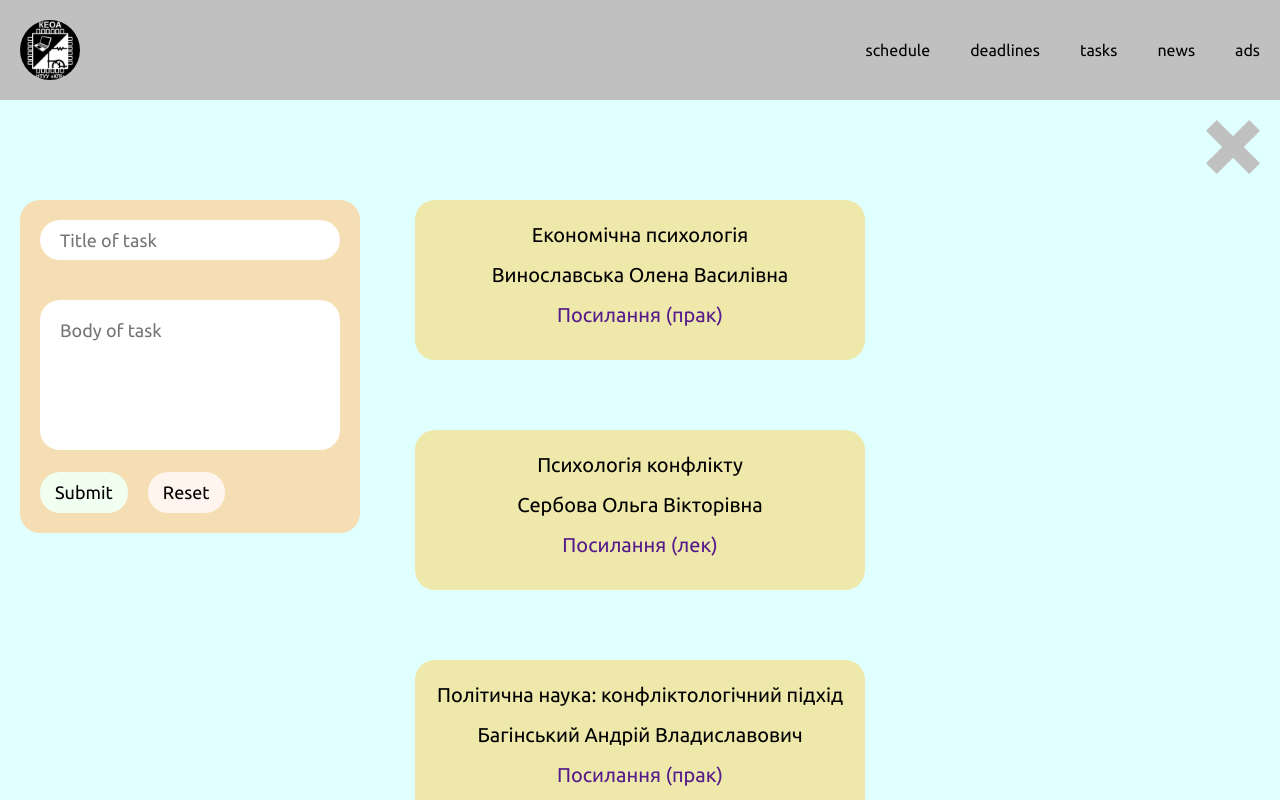
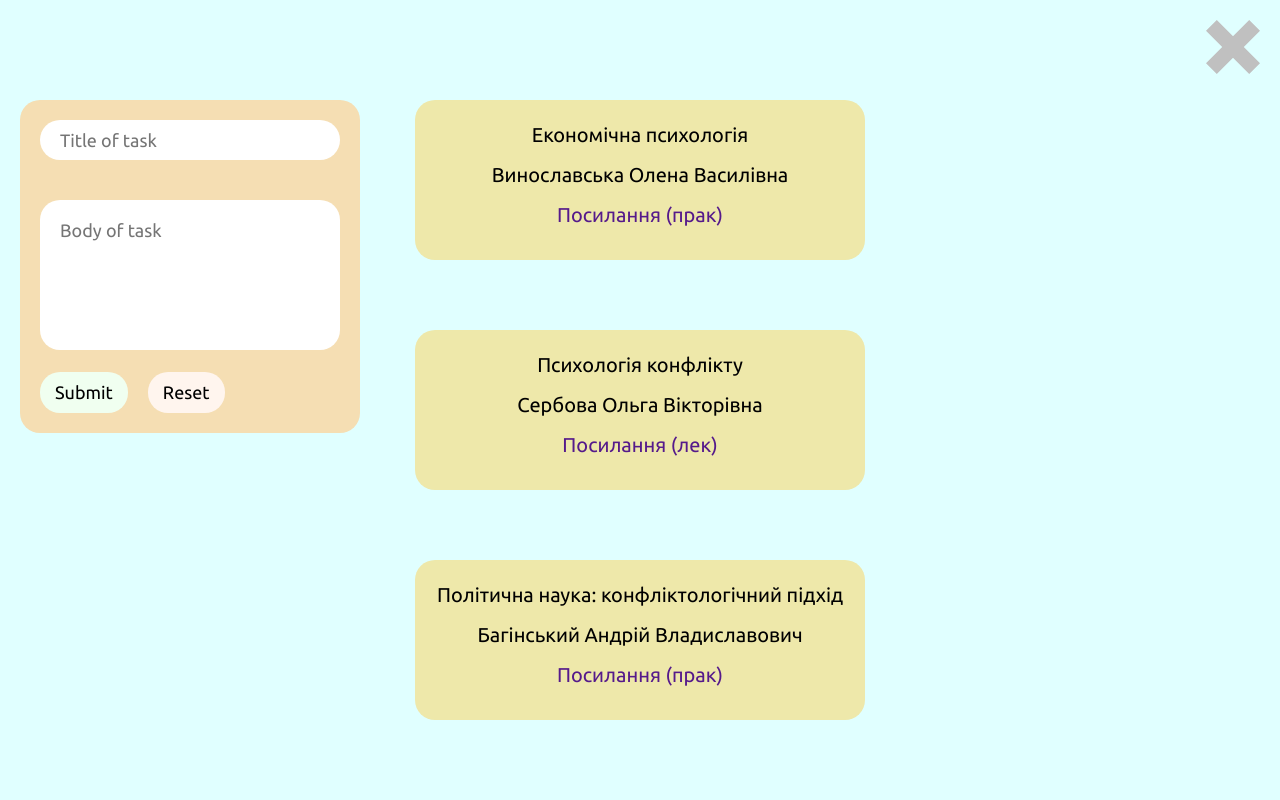
Before and after one commit to denispolovyan/dk12_website, a Vue app: page / in a window 1280 px wide. Both pictures are taken after a click on the element 640 px from the left and 461 px from the top of the page. Shown: the top 800 px of the page. Built offline with nearby package versions, Linux system fonts and the light colour scheme.

Commit message:
more optimization

```diff
--- a/src/assets/css/WorkingSchedule.css
+++ b/src/assets/css/WorkingSchedule.css
@@ -45,7 +45,7 @@
   z-index: 50;
   background-color: #e0ffff;
   position: fixed;
-  top: 100px;
+  top: 0px;
   left: 0px;
   width: 100%;
   height: 100%;
--- a/src/components/CloseModalWindow.vue
+++ b/src/components/CloseModalWindow.vue
@@ -1,16 +1,6 @@
 <template>
-  <div class="data__close" @click="addScroll"></div>
+  <div class="data__close"></div>
 </template>
-
-<script>
-export default {
-  methods: {
-    addScroll() {
-      document.body.style.overflow = "scroll";
-    },
-  },
-};
-</script>
 
 <style scoped>
 .data__close {
--- a/src/components/DayNavbar.vue
+++ b/src/components/DayNavbar.vue
@@ -1,9 +1,5 @@
 <template>
-  <div
-    class="days__navbar"
-    @click="getDayofTheWeek"
-    v-if="clientWidth < 920"
-  >
+  <div class="days__navbar" @click="getDayofTheWeek" v-if="clientWidth < 920">
     <div
       id="monday"
       class="days__item"
@@ -73,6 +69,12 @@
 
 <script>
 export default {
+  props: {
+    clientWidth: {
+      type: Number,
+      required: false,
+    },
+  },
 
   data: () => {
     return {
@@ -83,7 +85,6 @@ export default {
         thursday: false,
         friday: false,
       },
-		clientWidth: false
     };
   },
   methods: {
@@ -93,18 +94,8 @@ export default {
       }
       let element = e.target.id;
       this.days[element] = true;
-		this.$emit("setDaysList", this.days)
+      this.$emit("setDaysList", this.days);
     },
-    getWindowSize() {
-      this.clientWidth = window.screen.width;
-    },
-  },
-  mounted() {
-    window.addEventListener("resize", this.getWindowSize);
-    this.getWindowSize();
-  },
-  beforeUnmount() {
-    window.removeEventListener("resize", this.getWindowSize);
   },
 };
 </script>
--- a/src/components/TodoListForm.vue
+++ b/src/components/TodoListForm.vue
@@ -1,7 +1,7 @@
 <template>
   <div class="todo-list">
     <div class="todo-list__body">
-      <div class="todo-list__title">
+      <div class="todo-list__title" @click="showWarningMessage = false">
         <input
           autocomplete="off"
           tabindex="1"
@@ -11,7 +11,10 @@
           maxlength="20"
         />
       </div>
-      <div class="todo__list__text">
+      <div v-if="showWarningMessage" style="color: red">
+        <p>max 2 todo</p>
+      </div>
+      <div class="todo-list__text" @click="showWarningMessage = false">
         <textarea
           tabindex="2"
           id="taskBody"
@@ -38,7 +41,14 @@
 <script>
 export default {
   props: {
-    index: Number,
+    index: String,
+    filteredTodoList: Number,
+  },
+
+  data: () => {
+    return {
+      showWarningMessage: false,
+    };
   },
 
   methods: {
@@ -47,6 +57,7 @@ export default {
       document.getElementById("taskTitle").value = "";
     },
     addTodo() {
+      if (this.filteredTodoList < 2) {
         const title = document.getElementById("taskTitle").value;
         const body = document.getElementById("taskBody").value;
         if (title && body) {
@@ -58,6 +69,9 @@ export default {
           this.$emit("addTodo", currentTodo);
         }
         this.resetForm();
+      } else {
+        this.showWarningMessage = true;
+      }
     },
   },
 };
@@ -75,8 +89,8 @@ export default {
 .todo-list__body {
   padding: 20px;
 }
-.todo-list__title {
-  margin: 0px 0px 40px 0px;
+.todo-list__text {
+  margin: 40px 0px 0px 0px;
 }
 .todo-list__title input {
   font-size: 18px;
@@ -85,7 +99,7 @@ export default {
   width: 300px;
   height: 40px;
 }
-.todo__list__text textarea {
+.todo-list__text textarea {
   font-size: 18px;
   padding: 20px 20px;
   border-radius: 20px;
--- a/src/components/WorkingSchedule.vue
+++ b/src/components/WorkingSchedule.vue
@@ -5,7 +5,7 @@
         @switchToFirstWeek="(showFirstWeek = true), (showSecondWeek = false)"
         @switchToSecondWeek="(showFirstWeek = false), (showSecondWeek = true)"
       />
-      <day-navbar @setDaysList="setDaysList" />
+      <day-navbar @setDaysList="setDaysList" :clientWidth="clientWidth" />
       <div
         class="cards"
         v-if="showFirstWeek"
@@ -16,9 +16,9 @@
           <div class="card__column">
             <div
               @click="
-                openModalWindow('first'),
+                openModalWindow(),
                   removeScroll(),
-                  setSubjectId(1),
+                  setSubjectId('first'),
                   filterTodos()
               "
               class="card__text"
@@ -61,10 +61,14 @@
                 </div>
                 <close-modal-window
                   @click="addScroll"
-                  @click.stop="closeModalWindow('first')"
+                  @click.stop="closeModalWindow"
                   v-if="showModalWindow.first"
                 />
-                <todo-list-form @addTodo="addTodo" :index="subjectIndex" />
+                <todo-list-form
+                  @addTodo="addTodo"
+                  :index="subjectIndex"
+                  :filteredTodoList="filteredTodoList.length"
+                />
                 <todo-list-card
                   :filteredTodoList="filteredTodoList"
                   @deleteTodo="deleteTodo"
@@ -77,9 +81,9 @@
             <div
               class="card__text"
               @click="
-                openModalWindow('second'),
+                openModalWindow(),
                   removeScroll(),
-                  setSubjectId(2),
+                  setSubjectId('second'),
                   filterTodos()
               "
             >
@@ -119,13 +123,16 @@
                     <p><a href="">Посилання (лек)</a></p>
                   </div>
                 </div>
-                <div
+                <close-modal-window
+                  @click="addScroll"
+                  @click.stop="closeModalWindow"
                   v-if="showModalWindow.second"
-                  @click.stop="closeModalWindow('second')"
-                  @click="addScroll"
-                  class="data__close"
-                ></div>
-                <todo-list-form @addTodo="addTodo" :index="subjectIndex" />
+                />
+                <todo-list-form
+                  @addTodo="addTodo"
+                  :index="subjectIndex"
+                  :filteredTodoList="filteredTodoList.length"
+                />
                 <todo-list-card
                   :filteredTodoList="filteredTodoList"
                   @deleteTodo="deleteTodo"
@@ -503,17 +510,18 @@ export default {
       todoList: [],
       filteredTodoList: [],
       subjectIndex: "",
-      selectedTodo: null,
-      clientWidth: "",
+      clientWidth: null,
     };
   },
 
   methods: {
-    openModalWindow(index) {
-      this.showModalWindow[index] = true;
+    openModalWindow() {
+      setTimeout(() => {
+        this.showModalWindow[this.subjectIndex] = true;
+      }, 10);
     },
-    closeModalWindow(index) {
-      this.showModalWindow[index] = false;
+    closeModalWindow() {
+      this.showModalWindow[this.subjectIndex] = false;
     },
     getWindowSize() {
       this.clientWidth = window.screen.width;
@@ -527,6 +535,7 @@ export default {
 
     addTodo(currentTodo) {
       this.todoList = [...this.todoList, currentTodo];
+		console.log('done');
     },
     setSubjectId(idx) {
       this.subjectIndex = idx;
@@ -534,19 +543,25 @@ export default {
     deleteTodo(elementToDelete) {
       this.todoList = this.todoList.filter((t) => t != elementToDelete);
     },
-    //   select(todo) {
-    //     this.selectedTodo = todo;
-    //   },
     setDaysList(list) {
       this.days = list;
     },
     filterTodos() {
-      this.filteredTodoList = this.todoList.filter(
-        (t) => t.id == this.subjectIndex
-      );
+      setTimeout(() => {
+        this.filteredTodoList = this.todoList.filter(
+          (t) => t.id == this.subjectIndex
+        );
+      }, 20);
+      // console.log(this.filteredTodoList);
     },
     returnTodos() {
       return this.todoList;
+    },
+    handleKeydown(e) {
+      if (e.key === "Escape") {
+        this.closeModalWindow();
+        this.addScroll();
+      }
     },
   },
   watch: {
```
Lines whose indentation alone changed are shown as unchanged.
